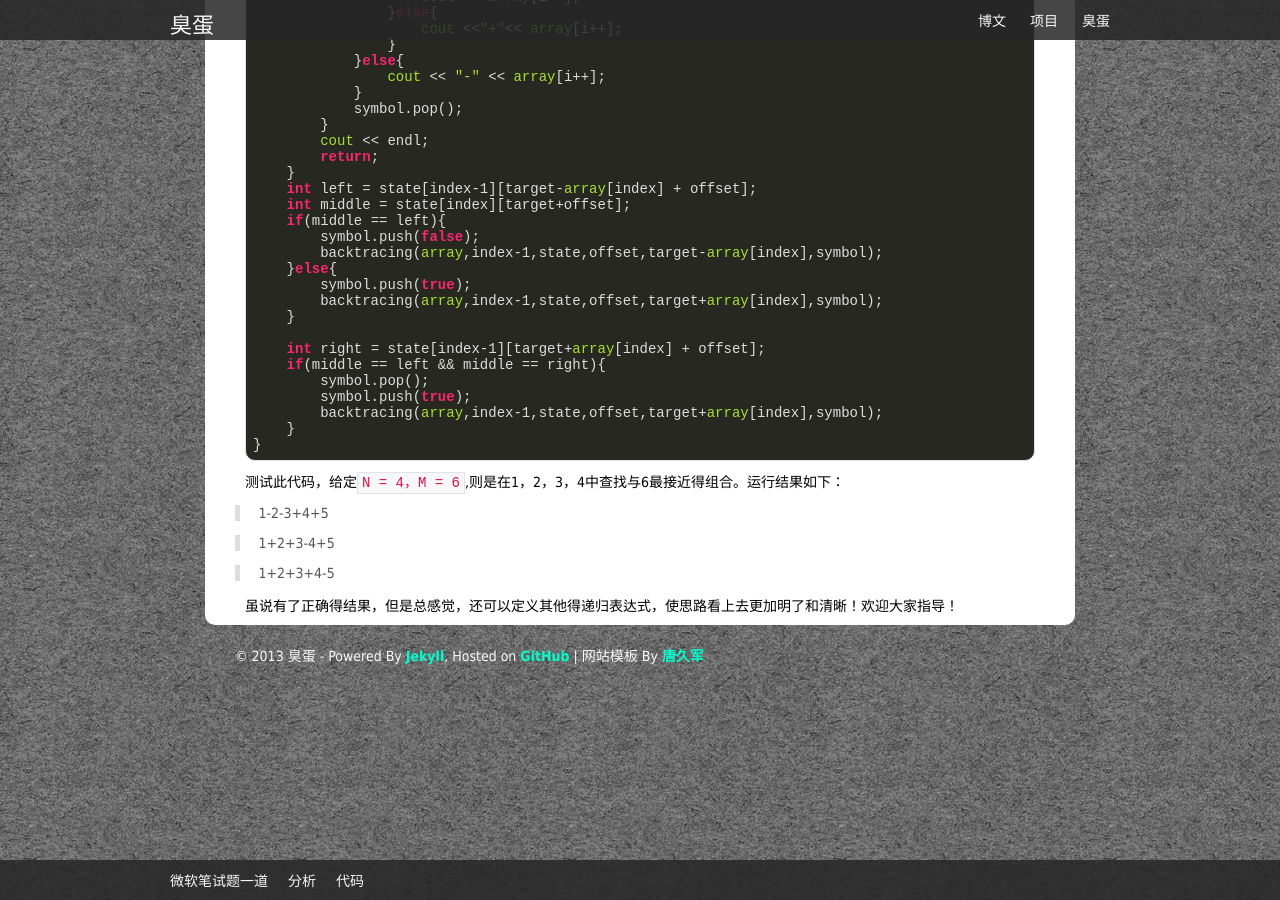
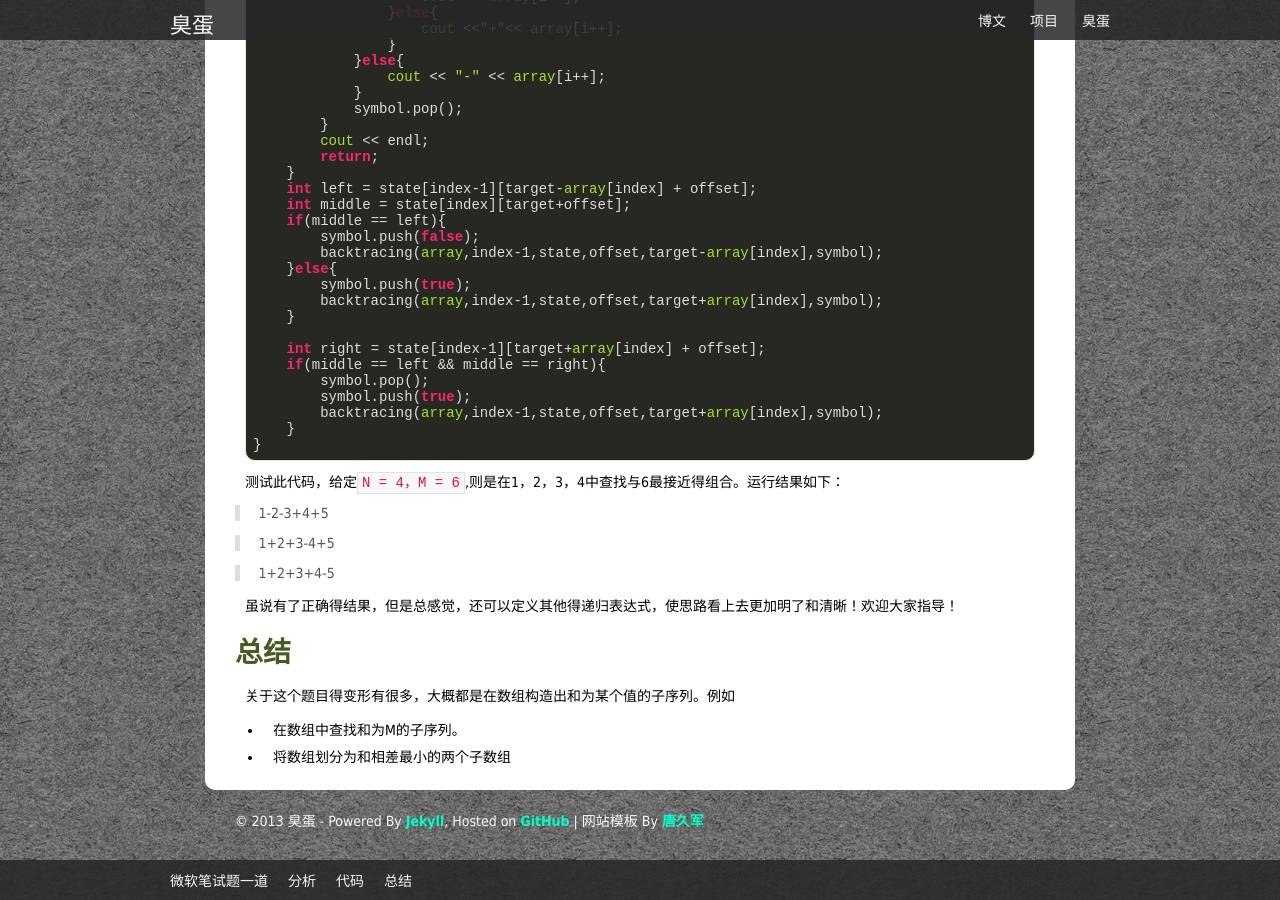
Before and after one commit to liuan/blog, a Jekyll site: the page built from _posts/2013-7-23-构造和最接近M的序列.md, in a window 1280 px wide and 900 px high, scrolled down 1263 px. Built offline with Jekyll 4.4.1, drawn with Linux system fonts in a browser that asks for light colours; Markdown is read by kramdown in place of the engine named in the settings.

Commit message:
supplyment

```diff
--- a/_posts/2013-7-23-构造和最接近M的序列.md
+++ b/_posts/2013-7-23-构造和最接近M的序列.md
@@ -92,3 +92,11 @@
 > 1+2+3+4-5
 
 虽说有了正确得结果，但是总感觉，还可以定义其他得递归表达式，使思路看上去更加明了和清晰！欢迎大家指导！
+
+### 总结
+
+关于这个题目得变形有很多，大概都是在数组构造出和为某个值的子序列。例如
+
+* 在数组中查找和为M的子序列。
+
+* 将数组划分为和相差最小的两个子数组
```
